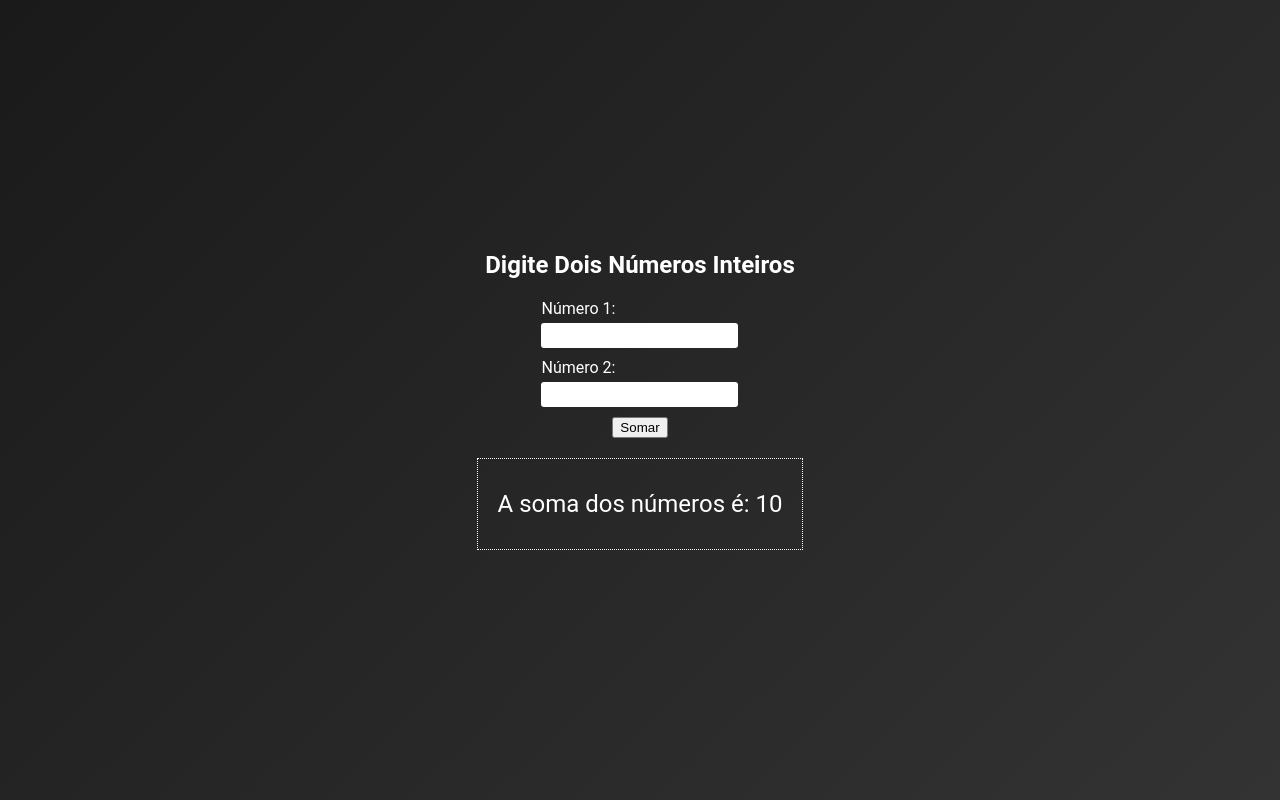
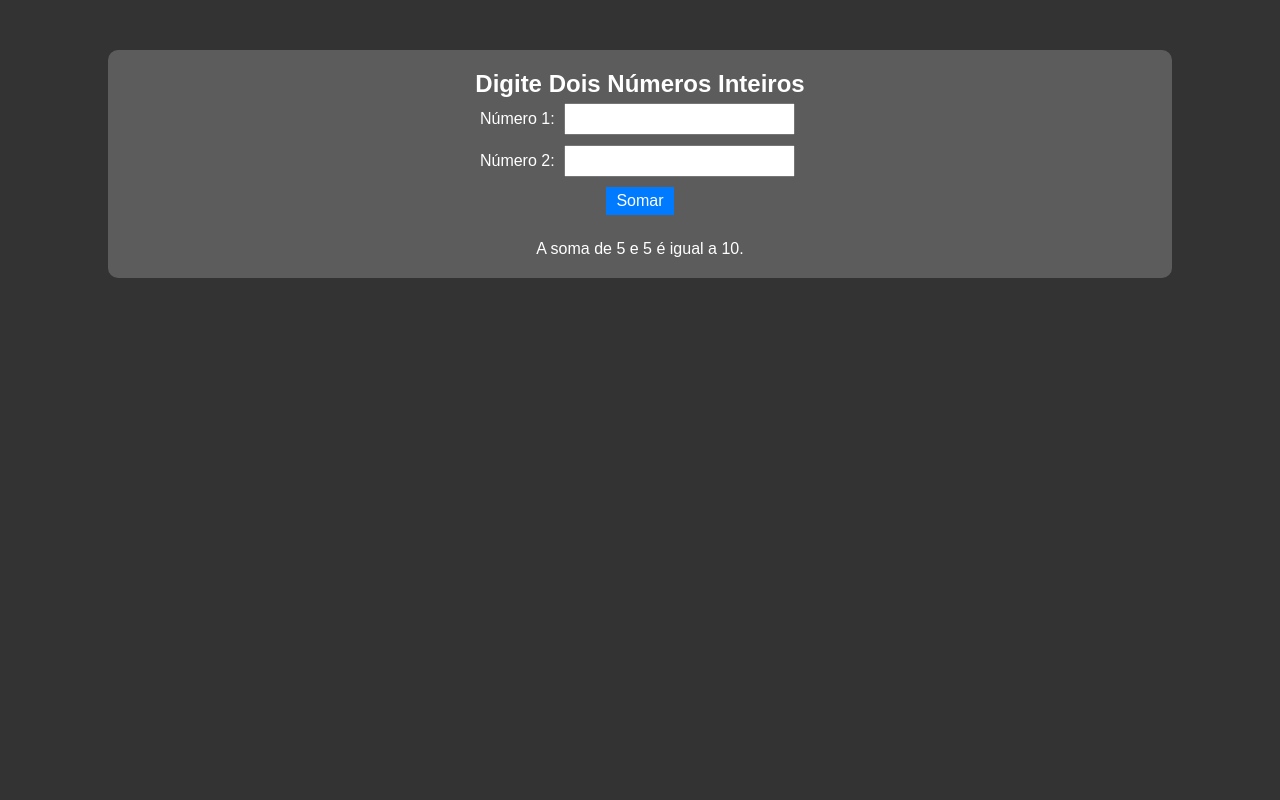
Before and after one commit to SanatielBorges/projeto_grunt, a website: page index.html in a window 1280 px wide. Both pictures are taken after typing "5", "5" into the empty fields and a click on the button "Somar". Drawn offline with Linux system fonts and the light colour scheme; files that its build step writes are made by us from their sources.

Commit message:
refazendo o projeto

```diff
--- a/Gruntfile.js
+++ b/Gruntfile.js
@@ -1,45 +1,6 @@
 module.exports = function(grunt) {
     grunt.initConfig({
       pkg: grunt.file.readJSON('package.json'),
-        less: {
-            development: {
-                files: {
-                    'main.css': 'src/main.less'
-                }
-            },
-            production: {
-                options: {},
-                files: {
-                    'main.min.css': 'src/main.less'
-                }
-            }
-        },
-        cssmin: {
-            target: {
-                files: [{
-                    expand: true,
-                    cwd: 'src/',
-                    src: ['main.css'],
-                    dest: 'dist/',
-                    ext: '.min.css'
-                }]
-            }
-        },
-        uglify: {
-            options: {
-                compress: true,
-                mangle: true
-            },
-            build: {
-                files: [{
-                    expand: true,
-                    cwd: 'src/',
-                    src: ['*.js', '!*.min.js'],
-                    dest: 'dist/',
-                    ext: '.min.js'
-                }]
-            }
-        },
       htmlmin: {
         dist: {
           options: {
@@ -50,14 +11,35 @@ module.exports = function(grunt) {
             'dist/index.min.html': 'index.html'
           }
         }
+      },
+      less: {
+        dist: {
+          files: {
+            'dist/main.css': 'src/main.less'
+          }
+        }
+      },
+      cssmin: {
+        dist: {
+          files: {
+            'dist/main.min.css': 'dist/main.css'
+          }
+        }
+      },
+      uglify: {
+        dist: {
+          files: {
+            'dist/main.min.js': 'src/main.js'
+          }
+        }
       }
     });
 
+    grunt.loadNpmTasks('grunt-contrib-htmlmin');
     grunt.loadNpmTasks('grunt-contrib-less');
     grunt.loadNpmTasks('grunt-contrib-cssmin');
     grunt.loadNpmTasks('grunt-contrib-uglify');
-    grunt.loadNpmTasks('grunt-contrib-htmlmin');
 
-    grunt.registerTask('build', ['less', 'cssmin', 'uglify', 'htmlmin']);
-    grunt.registerTask('default', ['build']);
+    grunt.registerTask('default', ['htmlmin', 'less', 'cssmin', 'uglify']);
+    grunt.registerTask('build', ['default']);
   };
--- a/package.json
+++ b/package.json
@@ -11,12 +11,11 @@
   "author": "",
   "license": "ISC",
   "devDependencies": {
-    "-": "^0.0.1",
     "grunt": "^1.6.1",
     "grunt-contrib-cssmin": "^5.0.0",
     "grunt-contrib-htmlmin": "^3.1.0",
     "grunt-contrib-less": "^3.0.0",
     "grunt-contrib-uglify": "^5.2.2",
-    "html-minifier": "^4.0.0"
+    "grunt-contrib-watch": "^1.1.0"
   }
 }
--- a/src/main.js
+++ b/src/main.js
@@ -1,23 +1,19 @@
-document.getElementById('submitBtn').addEventListener('click', function(event) {
-    event.preventDefault();
+document.addEventListener('DOMContentLoaded', function() {
+    const form = document.getElementById('form');
+    const resultado = document.getElementById('resultado');
 
-    let numero1 = document.getElementById('numero1').value;
-    let numero2 = document.getElementById('numero2').value;
+    form.addEventListener('submit', function(event) {
+      event.preventDefault();
 
-    if (numero1.trim() === '' || numero2.trim() === '') {
-        alert('Por favor, preencha os dois números antes de somar.');
-        return;
-    }
+      const numero1 = parseInt(document.getElementById('numero1').value);
+      const numero2 = parseInt(document.getElementById('numero2').value);
 
-    numero1 = Math.floor(parseFloat(numero1));
-    numero2 = Math.floor(parseFloat(numero2));
-
-    let resultado = numero1 + numero2;
-
-    let resultadoElement = document.getElementById('resultado');
-    resultadoElement.innerText = `A soma dos números é: ${resultado}`;
-    resultadoElement.classList.add('mostrar');
-
-    document.getElementById('numero1').value = '';
-    document.getElementById('numero2').value = '';
-});
+      if (isNaN(numero1) || isNaN(numero2)) {
+        resultado.textContent = 'Por favor, digite dois números válidos.';
+      } else {
+        const soma = numero1 + numero2;
+        resultado.textContent = `A soma de ${numero1} e ${numero2} é igual a ${soma}.`;
+        form.reset(); // Limpar os campos do formulário
+      }
+    });
+  });
--- a/src/main.less
+++ b/src/main.less
@@ -1,75 +1,46 @@
-body {
-    font-family: 'Roboto', sans-serif;
-    background: linear-gradient(135deg, #1a1a1a, #333333);
-    color: #ffffff;
+* {
     margin: 0;
     padding: 0;
-    box-sizing: border-box;
-    display: flex;
-    justify-content: center;
-    align-items: center;
-    height: 100vh;
-    overflow: hidden;
+}
+
+body {
+    font-family: Arial, sans-serif;
+    background-color: #333; /* Cor de fundo cinza escuro */
+    color: white;
+    text-align: center;
+    padding-top: 50px;
 }
 
 .container {
-    text-align: center;
+    width: 80%;
+    margin: 0 auto;
+    background-color: rgba(255, 255, 255, 0.2);
+    padding: 20px;
+    border-radius: 10px;
 }
 
 h2 {
-    margin-top: 0;
+    font-size: 24px;
+}
+
+form {
     margin-bottom: 20px;
 }
 
-form {
-    display: inline-block;
-    text-align: left;
+input[type="number"],
+button {
+    padding: 5px 10px;
+    margin: 5px;
+    font-size: 16px;
 }
 
-label {
-    display: block;
-    margin-bottom: 5px;
+button {
+    background-color: #007bff;
+    color: white;
+    border: none;
+    cursor: pointer;
 }
 
-input[type="number"],
-input[type="submit"] {
-    padding: 5px 10px;
-    margin-bottom: 10px;
-    border: none;
-    border-radius: 3px;
-}
-
-input[type="submit"] {
-    background-color: #007bff;
-    color: #ffffff;
-    cursor: pointer;
-    margin-top: 10px;
-}
-
-input[type="submit"]:hover {
+button:hover {
     background-color: #0056b3;
 }
-
-.submit-btn {
-    display: block;
-    margin: 0 auto;
-}
-
-#resultado {
-    margin-top: 10px;
-    padding: 10px;
-    border: 1px dotted transparent;
-    font-size: 1.2em;
-    color: #ffffff;
-    height: 50px;
-    display: flex;
-    justify-content: center;
-    align-items: center;
-}
-
-#resultado.mostrar {
-    border-color: #ffffff;
-    margin-top: 20px;
-    padding: 20px;
-    font-size: 1.5em;
-}
```
Also changed, not shown: README.md (deleted), dist/main.css (added), dist/main.min.css, dist/main.min.js, index.html (line endings or trailing spaces), main.css (deleted), 3 other files. Lines whose indentation alone changed are shown as unchanged.
